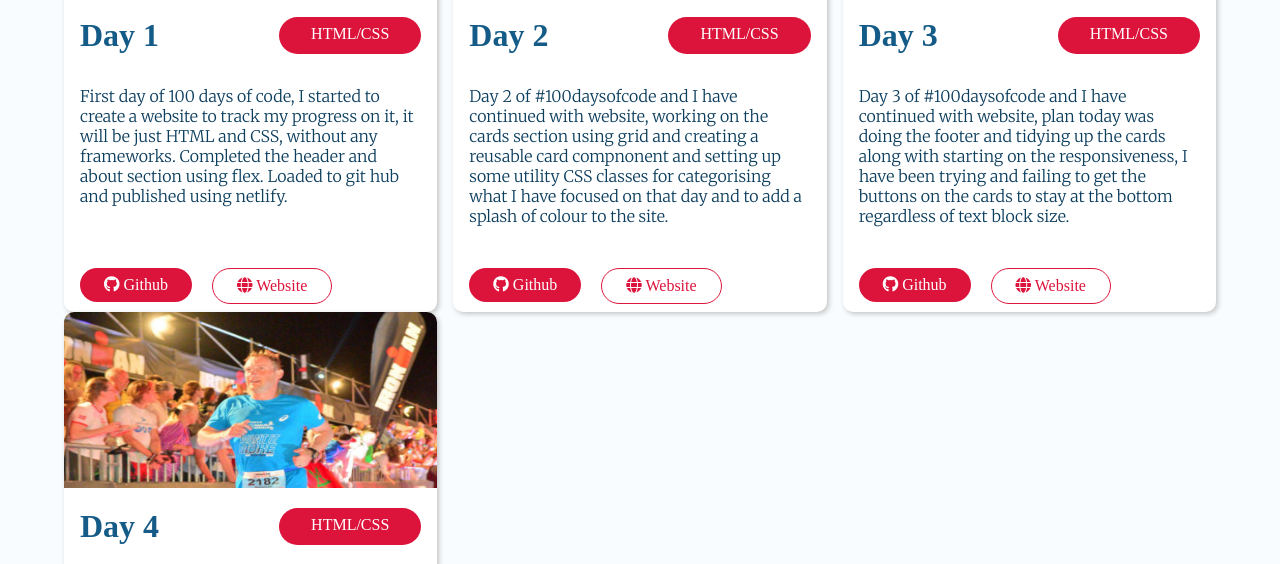
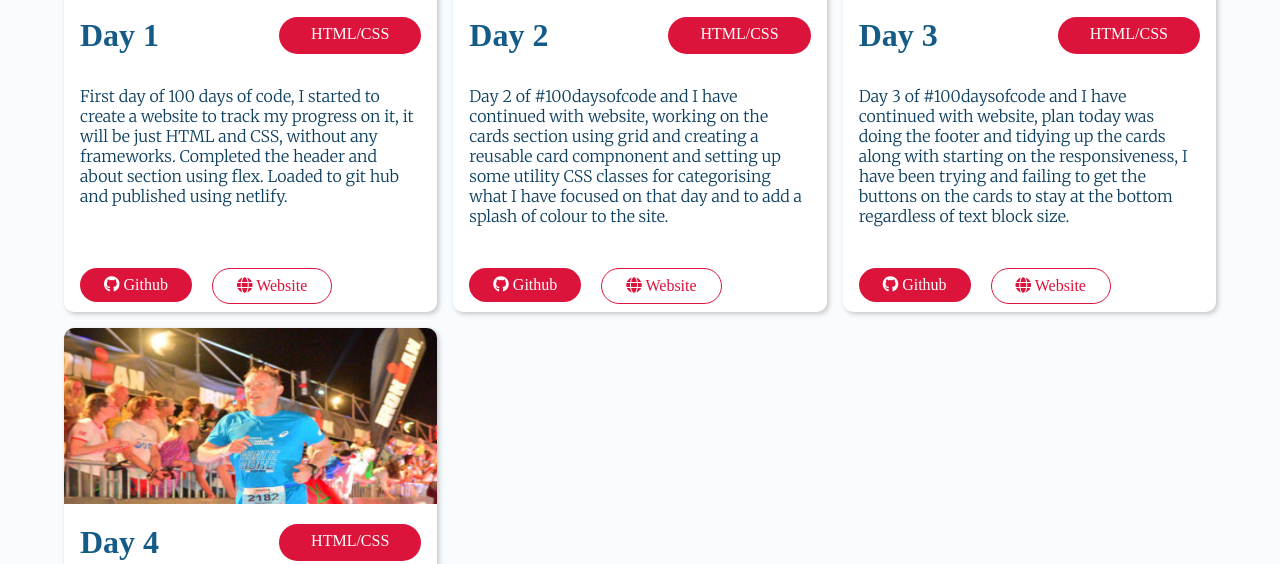
Before and after one commit to Kenlaidlaw/Kens-100-days-of-code, a plain HTML site: page index.html in a window 1280 px wide. Shown: the part 1587-2151 px from the top of the page. Drawn offline with Linux system fonts and the light colour scheme.

Commit message:
Day4 commit2

```diff
--- a/style.css
+++ b/style.css
@@ -147,6 +147,7 @@ h1 {
     display: grid;
     grid-template-columns: repeat(3, 1fr);
     column-gap: 1rem;
+    row-gap: 1rem;
 }
 
 
```
